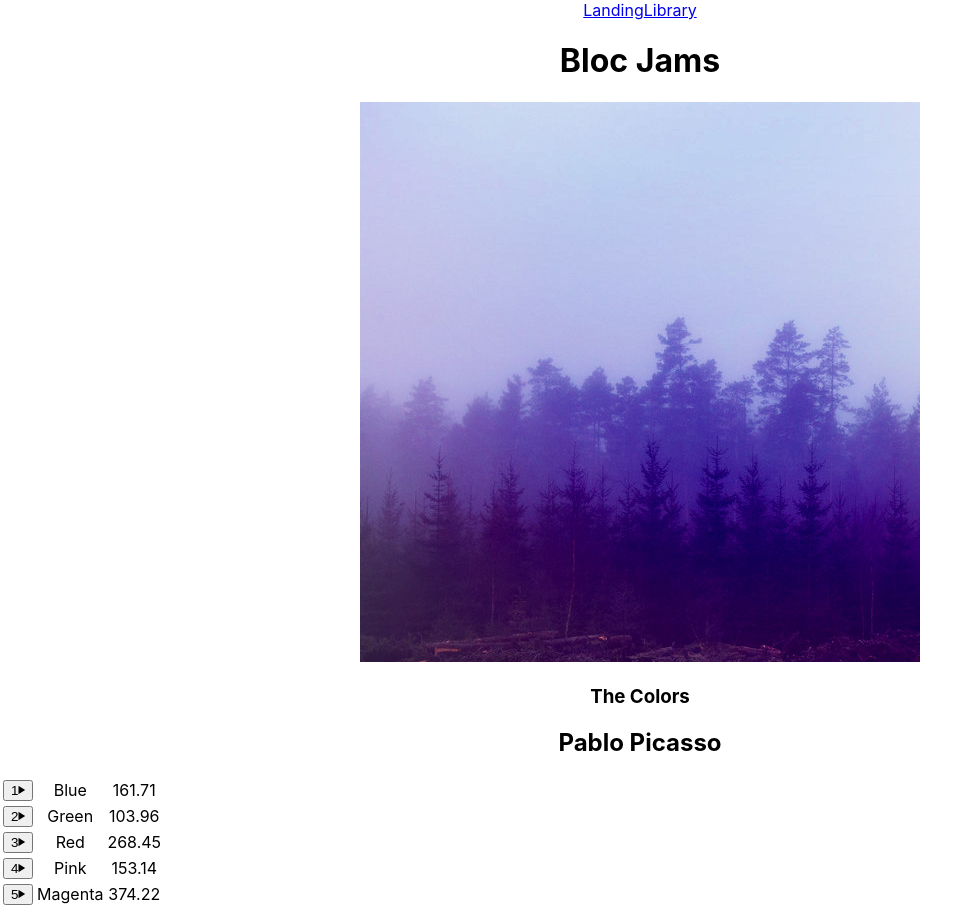
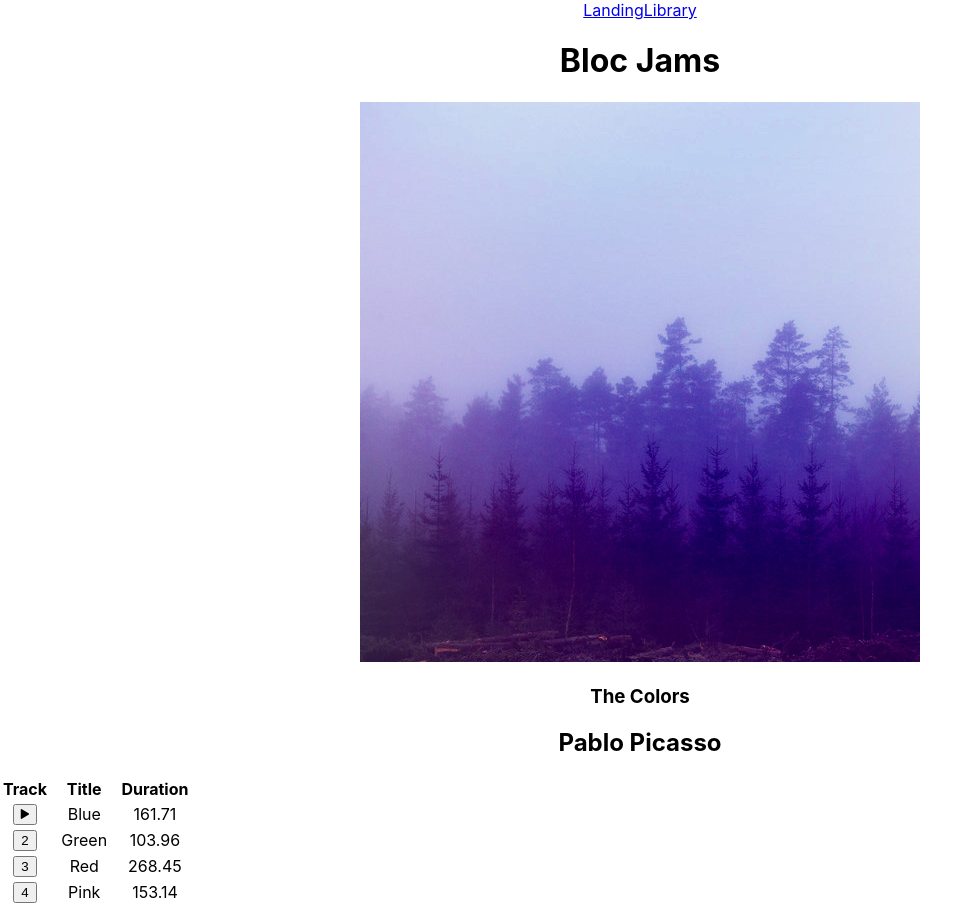
Before and after one commit to nathan45123/bloc-jams-react-2, a React (Create React App) app in the folder bloc/bloc-jams-react/: page /album/the-colors in a window 1280 px wide. Shown: the top 907 px of the page, without its empty margins (0-980 px from the left). Built offline with nearby package versions, Linux system fonts and the light colour scheme.

Commit message:
ISHOVERED

```diff
--- a/bloc/bloc-jams-react/public/index.html
+++ b/bloc/bloc-jams-react/public/index.html
@@ -14,6 +14,7 @@
     -->
     <link rel="manifest" href="%PUBLIC_URL%/manifest.json" />
     <link rel="stylesheet" href="http://code.ionicframework.com/ionicons/2.0.1/css/ionicons.min.css">
+
 
     <!--
       Notice the use of %PUBLIC_URL% in the tags above.
--- a/bloc/bloc-jams-react/src/components/Album.js
+++ b/bloc/bloc-jams-react/src/components/Album.js
@@ -4,7 +4,7 @@ import PlayerBar from './PlayerBar';
 
 class Album extends Component {
   constructor(props) {
-    super(props);
+    super(props)
 
     const album = albumData.find( album => {
       return album.slug === this.props.match.params.slug
@@ -13,23 +13,51 @@ class Album extends Component {
     this.state = {
       album: album,
       currentSong: album.songs[0],
+      currentTime: 0,
+      duration: album.songs[0].duration,
       isPlaying: false,
-      duration: album.songs[0].duration
-
+      isHovered:false,
+      dynamicClass: 'song-number',
+      targetId: 0
     };
 
     this.audioElement = document.createElement('audio');
     this.audioElement.src = album.songs[0].audioSrc;
   }
 
+  componentDidMount() {
+    this.eventListeners = {
+      timeupdate: e => {
+        this.setState({ currentTime: this.audioElement.currentTime });
+      },
+      durationchange: e => {
+        this.setState({ duration: this.audioElement.duration });
+      }
+    };
+
+    this.audioElement.addEventListener('timeupdate', this.eventListeners.timeupdate);
+    this.audioElement.addEventListener('durationchange', this.eventListeners.durationchange);
+  }
+
+  componentWillUnmount() {
+    this.audioElement.src = null
+    this.audioElement.removeEventListener('timeupdate', this.eventListeners.timeupdate);
+    this.audioElement.removeEventListener('durationchange', this.eventListeners.durationchange);
+  }
+
+  handleTimeChange(e) {
+    const newTime = this.audioElement.duration * e.target.value;
+    this.audioElement.currentTime = newTime;
+    this.setState({ currentTime: newTime });
+  }
+
   play() {
     this.audioElement.play();
     this.setState({
       isPlaying: true,
-      dynamicClass: 'icon-ion-ios-pause'
+      dynamicClass: 'icon ion-ios-play'
     });
   }
-
 
   pause() {
     this.audioElement.pause();
@@ -38,7 +66,6 @@ class Album extends Component {
        dynamicClass: 'icon ion-ios-play'
      });
   }
-
 
   setSong(song) {
     this.audioElement.src = song.audioSrc;
@@ -50,7 +77,7 @@ class Album extends Component {
     if (this.state.isPlaying && isSameSong) {
       this.pause();
     } else {
-      if (!isSameSong) { this.setSong(song) }
+      if (!isSameSong) { this.setSong(song); }
       this.play();
     }
   }
@@ -74,34 +101,6 @@ class Album extends Component {
     }
 
 
-  mouseEnter(e) {
-    console.log(e.target.id);
-    if (e.target !== this.state.currentSong && !this.state.isPlaying) {
-      this.setState({
-        dynamicClass: 'icon ion-ios-play',
-        targetId: e.target.id
-      });
-    }
-  }
-
-
-mouseLeave(e) {
-  console.log(e.target.id);
-  if (!this.state.currentSong || !this.state.isPlaying) {
-    this.setState({
-      dynamicClass: 'song-number',
-      targetId: e.target.id
-    });
-  }
-  else if (this.state.currentSong) {
-    this.setState({
-      dynamicClass: 'icon ion-ios-pause',
-      targetId: e.target.id
-    });
-  }
-}
-
-
 
 
 
@@ -122,19 +121,26 @@ render() {
             <col id="song-title-column" />
             <col id="song-duration-column" />
           </colgroup>
-          <tbody>
+           <tbody className="list-group">
+            <tr>
+              <th>Track </th>
+              <th> Title</th>
+              <th>Duration</th>
+              </tr>
              {this.state.album.songs.map( (song, index) =>
-              <tr className="song" key={index} onClick={() => this.handleSongClick(song)} >
+               <tr className="song" key={index} onClick={() => this.handleSongClick(song)}
+                onMouseEnter={() => this.setState({ isHovered: index + 1})}
+                onMouseLeave={() => this.setState({ isHovered: false })}>
                  <td className="song-actions">
                  <button>
-                    <span className={(this.state.isPlaying && (this.state.currentSong === song)) ?'hidden-number' : 'song-number'}>{index + 1}</span>
-                    <span className={(this.state.isPlaying && (this.state.currentSong === song)) ? 'icon ion-ios-pause' : ''}></span>
-                    <span className={(this.state.isPlaying && (this.state.currentSong === song)) ? '' : 'icon ion-ios-play'}></span>
+                 {this.state.currentSong.title === song.title ?
+                 (<span className={this.state.isPlaying ? "ion-pause" : "ion-play"} />) :
+                 this.state.isHovered === index + 1 ? (<span className="ion-play" />) :
+                 (<span className="song-number">{index + 1}</span>)}
                </button>
                  </td>
                  <td className="song-title">{song.title}</td>
                  <td className="song-duration">{song.duration}</td>
-
                </tr>
              )}
            </tbody>
```
Lines whose indentation alone changed are shown as unchanged.
